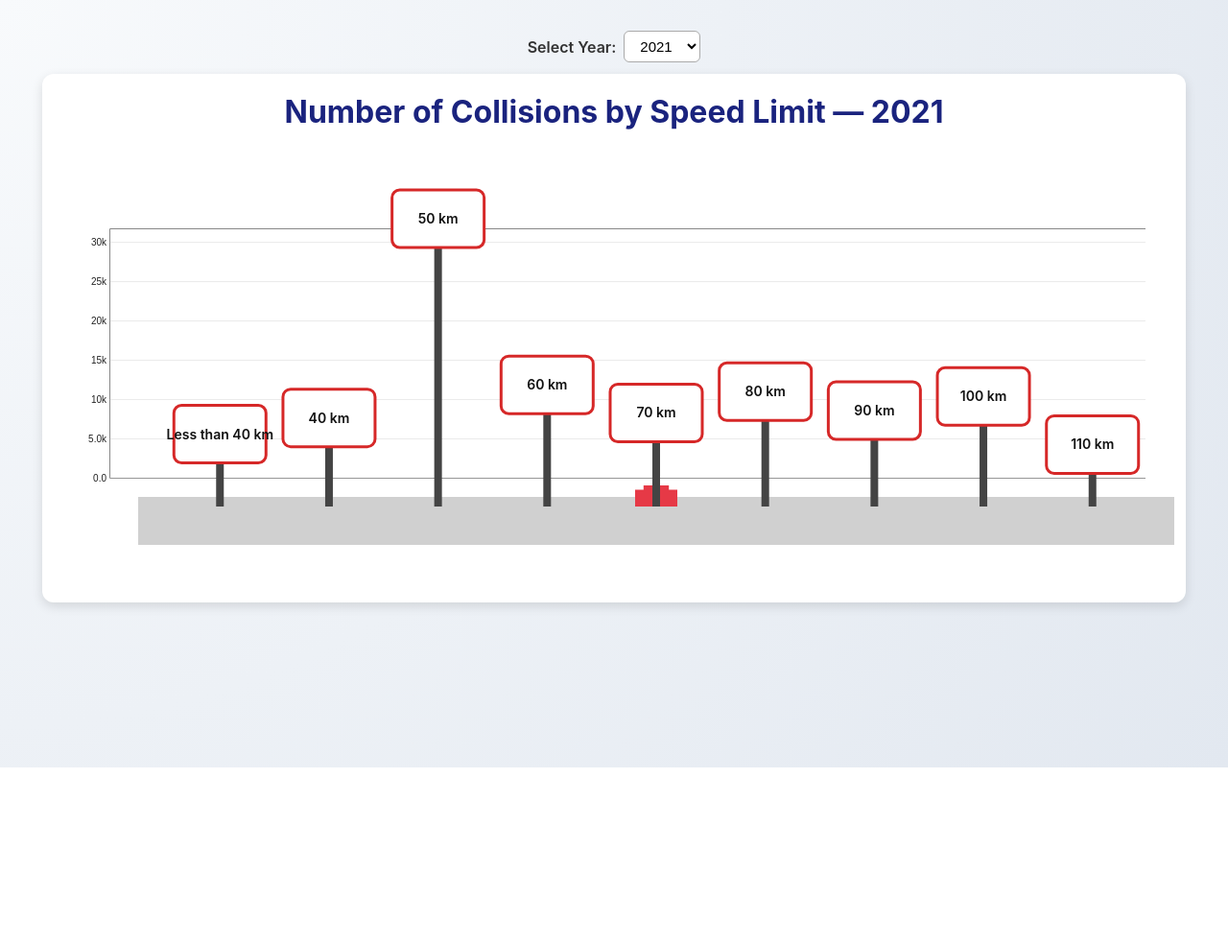
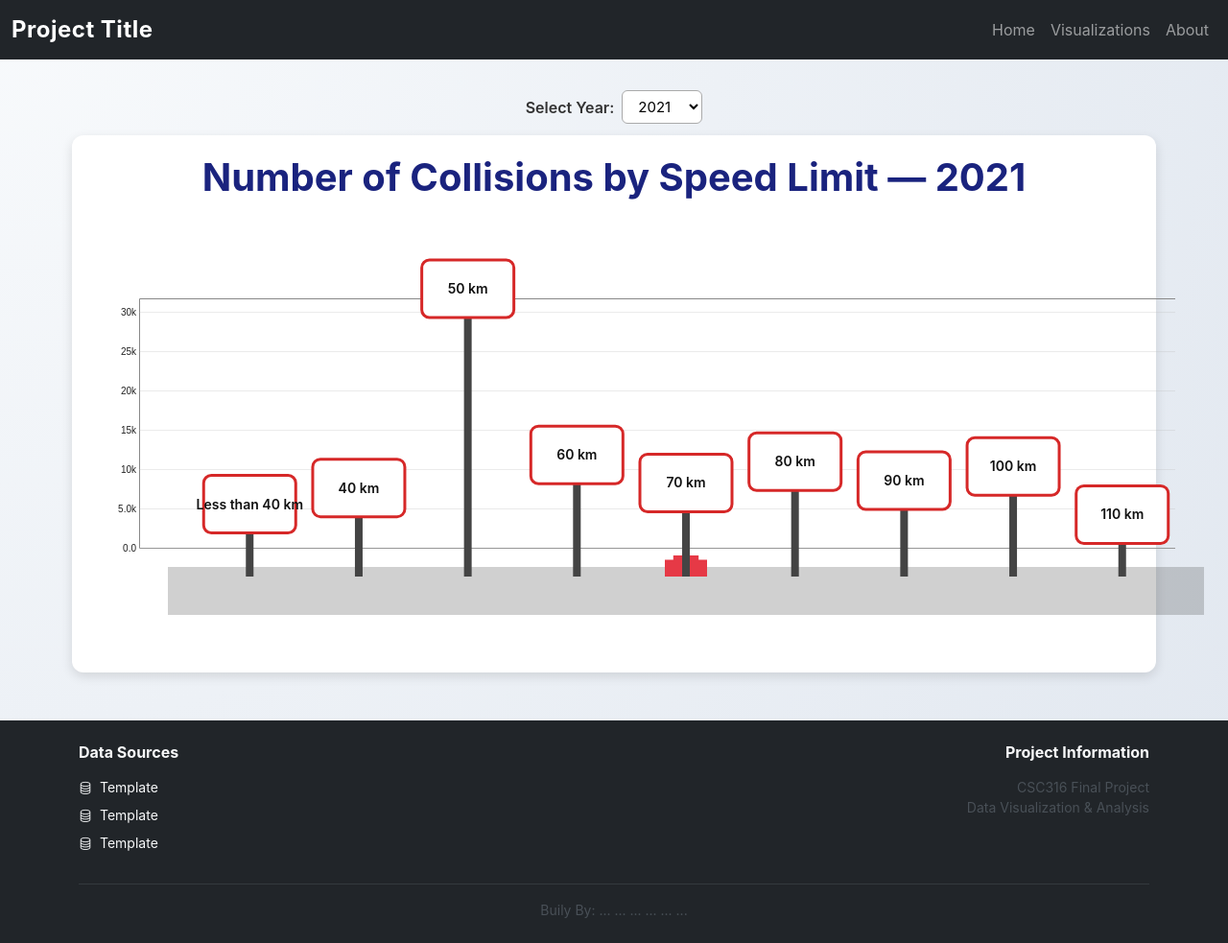
Before and after one commit to yunling-zhang/csc316-final-project, a plain HTML site: page index.html in a window 1280 px wide. Shown: the whole page at 96% size. Before the commit the page ends 800 px from the top, so only its background shows below. Drawn offline with nearby package versions, Linux system fonts and the light colour scheme.

Commit message:
Added Navbar and Footer

```diff
--- a/css/style.css
+++ b/css/style.css
@@ -1,6 +1,10 @@
 /* ===========================
    Base Layout
    =========================== */
+html, body {
+    height: 100%;
+}
+
 body {
     font-family: "Inter", "Segoe UI", sans-serif;
     background: radial-gradient(circle at top left, #f8fafc, #e2e8f0);
@@ -9,8 +13,17 @@ body {
     padding: 0;
     display: flex;
     flex-direction: column;
-    align-items: center;
     min-height: 100vh;
+}
+
+
+.container-fluid {
+    flex: 1;
+}
+
+.navbar-brand {
+    font-size: 1.5rem;
+    letter-spacing: 0.5px;
 }
 
 h1 {
--- a/index.html
+++ b/index.html
@@ -4,23 +4,87 @@
     <meta charset="UTF-8">
     <meta name="viewport" content="width=device-width, initial-scale=1.0">
     <title>Speed Limit Crash Visualization — Nathan</title>
+
+    <!-- Bootstrap CSS -->
+    <link href="https://cdn.jsdelivr.net/npm/bootstrap@5.3.2/dist/css/bootstrap.min.css" rel="stylesheet">
+    <!-- Bootstrap Icons -->
+    <link rel="stylesheet" href="https://cdn.jsdelivr.net/npm/bootstrap-icons@1.11.1/font/bootstrap-icons.css">
+    <!-- D3.js -->
     <script src="https://d3js.org/d3.v7.min.js"></script>
     <link rel="stylesheet" href="css/style.css">
 </head>
 
 <body>
 
+<!-- Navbar -->
+<nav class="navbar navbar-expand-lg navbar-dark bg-dark">
+    <div class="container-fluid">
+        <a class="navbar-brand fw-bold" href="#">Project Title</a>
+        <button class="navbar-toggler" type="button" data-bs-toggle="collapse" data-bs-target="#navbarNav" aria-controls="navbarNav" aria-expanded="false" aria-label="Toggle navigation">
+            <span class="navbar-toggler-icon"></span>
+        </button>
+        <div class="collapse navbar-collapse" id="navbarNav">
+            <ul class="navbar-nav ms-auto">
+                <li class="nav-item">
+                    <a class="nav-link" href="#">Home</a>
+                </li>
+                <li class="nav-item">
+                    <a class="nav-link" href="#visualizations">Visualizations</a>
+                </li>
+                <li class="nav-item">
+                    <a class="nav-link" href="#about">About</a>
+                </li>
+            </ul>
+        </div>
+    </div>
+</nav>
+
+<!-- Main Content -->
+<div class="container-fluid" id="visualizations">
     <!-- Controls -->
+    <div class="d-flex justify-content-center">
         <div id="car-speed-limit-crashes-vis-nathan-controls">
             <label for="car-speed-limit-crashes-vis-nathan-year-select">Select Year:</label>
             <select id="car-speed-limit-crashes-vis-nathan-year-select"></select>
         </div>
+    </div>
 
     <!-- Visualization Container -->
+    <div class="d-flex justify-content-center">
         <div id="car-speed-limit-crashes-vis-nathan">
             <h1>Number of Collisions by Speed Limit</h1>
         </div>
+    </div>
+</div>
 
+<!-- Footer -->
+<footer class="footer mt-auto py-4 bg-dark text-light" id="about">
+    <div class="container">
+        <div class="row justify-content-center">
+            <div class="col-md-6 mb-3 mb-md-0 text-center text-md-start">
+                <h6 class="fw-bold mb-3">Data Sources</h6>
+                <ul class="list-unstyled small">
+                    <li class="mb-2"><i class="bi bi-database me-2"></i>Template</li>
+                    <li class="mb-2"><i class="bi bi-database me-2"></i>Template</li>
+                    <li><i class="bi bi-database me-2"></i>Template</li>
+                </ul>
+            </div>
+            <div class="col-md-6 text-center text-md-end">
+                <h6 class="fw-bold mb-3">Project Information</h6>
+                <p class="small text-light-emphasis">CSC316 Final Project<br>Data Visualization & Analysis</p>
+            </div>
+        </div>
+        <hr class="my-3 border-secondary">
+        <div class="row">
+            <div class="col-12 text-center">
+                <p class="small mb-0 text-light-emphasis">Buily By: ... ... ... ... ... ...</p>
+            </div>
+        </div>
+    </div>
+</footer>
+
+<!-- Bootstrap JS -->
+<script src="https://cdn.jsdelivr.net/npm/bootstrap@5.3.2/dist/js/bootstrap.bundle.min.js"></script>
 <!-- JS -->
 <script src="js/speedLimitVisSigns.js"></script>
 <script src="js/main.js"></script>
```
Lines whose indentation alone changed are shown as unchanged.
